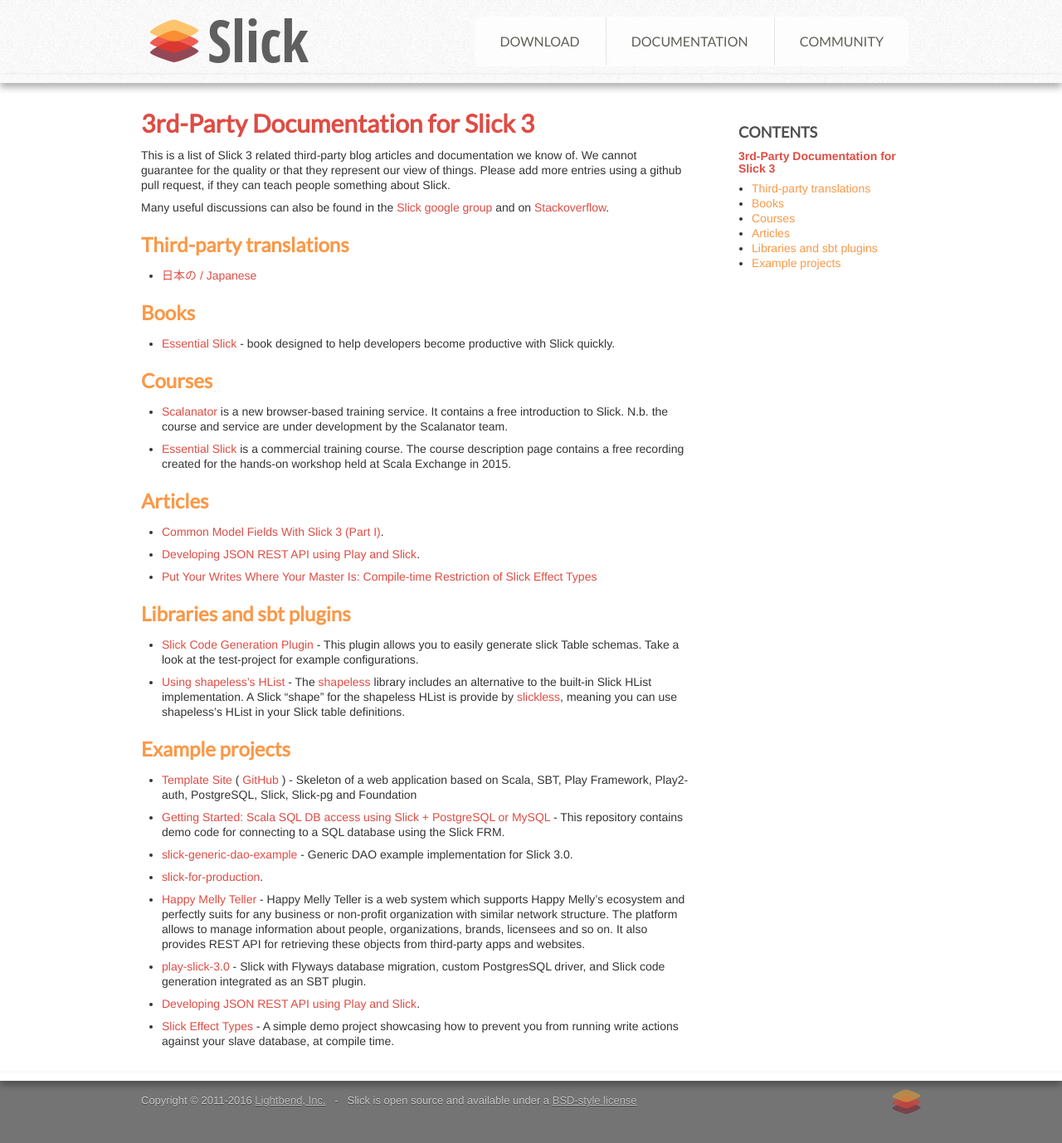
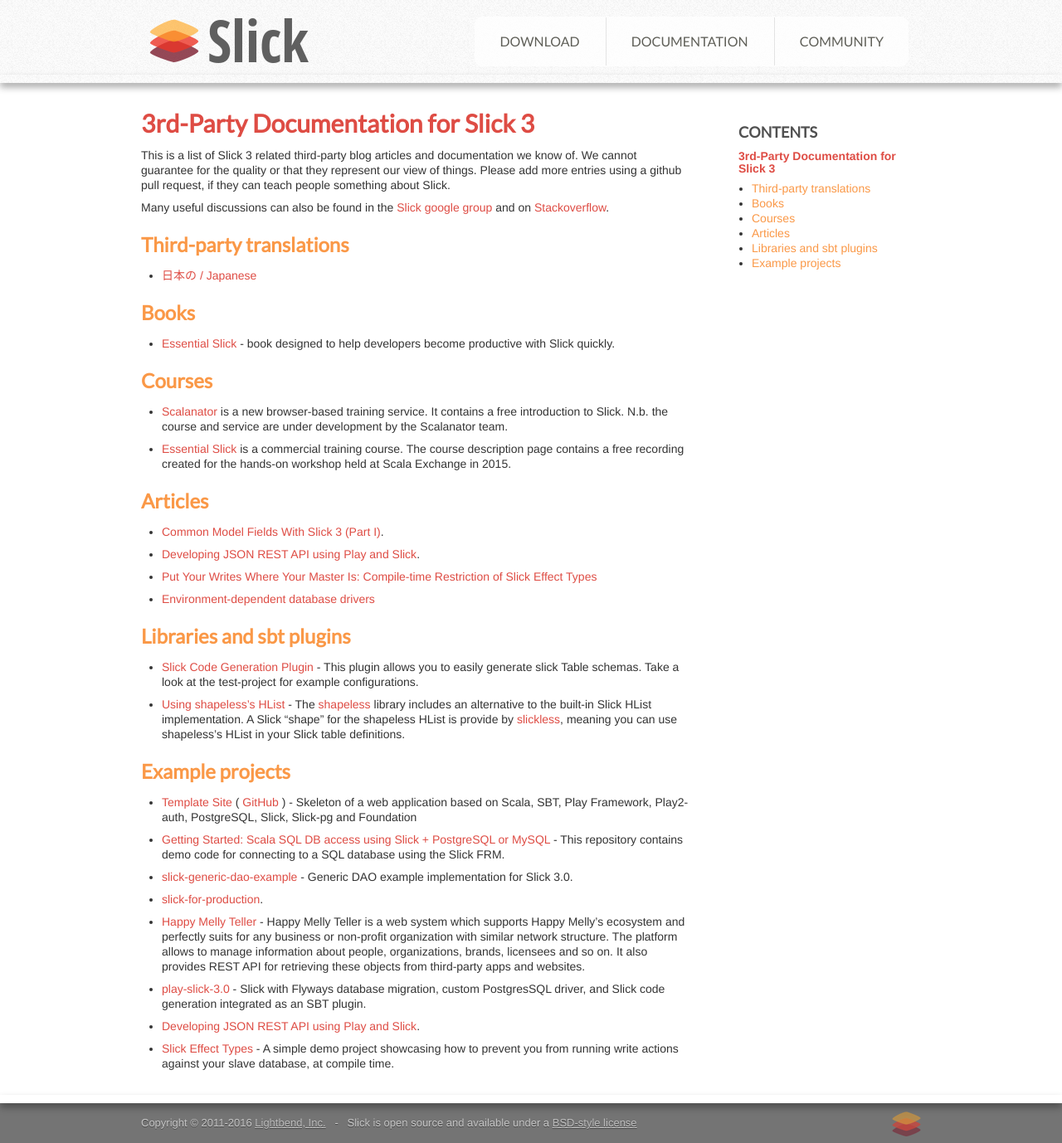
Before and after one commit to slick/slick.github.com, a Jekyll site: the page built from docs/third-party-slick-3.md, in a window 1280 px wide. Shown: the whole page at 83% size. Built offline with Jekyll 4.4.1, drawn with Linux system fonts in a browser that asks for light colours; before the commit the page ends 1351 px from its top, so only the background shows below that.

Commit message:
add recent article

```diff
--- a/docs/third-party-slick-3.md
+++ b/docs/third-party-slick-3.md
@@ -35,6 +35,8 @@
 
 - [Put Your Writes Where Your Master Is: Compile-time Restriction of Slick Effect Types](http://danielwestheide.com/blog/2015/06/28/put-your-writes-where-your-master-is-compile-time-restriction-of-slick-effect-types.html)
 
+- [Environment-dependent database drivers](http://leaks.wanari.com/2016/08/17/enviroment-dependent-database-drivers-slick/)
+
 ## Libraries and sbt plugins
 
 - [Slick Code Generation Plugin](https://github.com/muuki88/sbt-slick) - This plugin allows you to easily generate slick Table schemas. Take a look at the test-project for example configurations.
```
